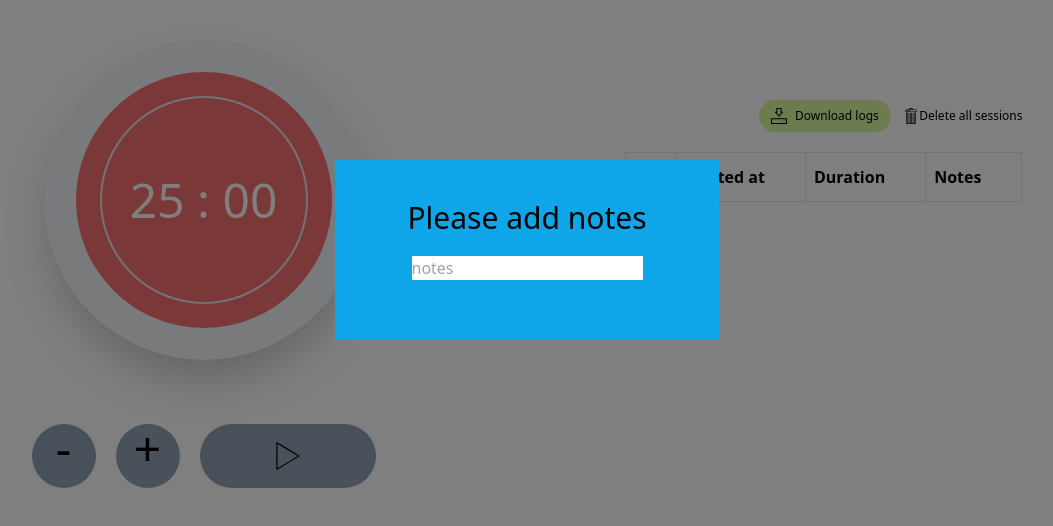
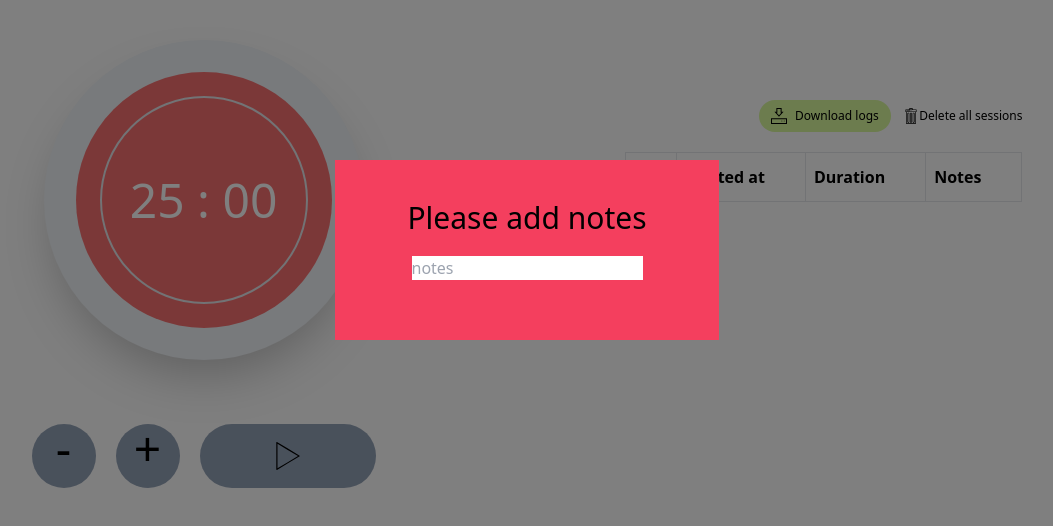
Before and after one commit to emiliomelvy/pomodoro-app, a Vue app: page / in a window 1280 px wide. Shown: the top 526 px of the page, without its empty margins (113-1166 px from the left). Built offline with nearby package versions, Linux system fonts and the light colour scheme.

Commit message:
change modal color

```diff
--- a/src/App.vue
+++ b/src/App.vue
@@ -132,7 +132,7 @@
 <template>
   <div v-if="showModal" class="container md:max-w-7xl 2xl:max-w-[999rem] mx-auto absolute overflow-hidden bg-black opacity-50 w-full h-[100rem]">
   </div>
-  <div v-if="showModal" class="container md:max-w-7xl mx-auto absolute bg-sky-500 top-40 md:inset-x-96 inset-x-1 w-96 z-20 py-10">
+  <div v-if="showModal" class="container md:max-w-7xl mx-auto absolute bg-rose-500 top-40 md:inset-x-96 inset-x-1 w-96 z-20 py-10">
     <h1 class="text-3xl text-center">
       Please add notes
     </h1>
```
